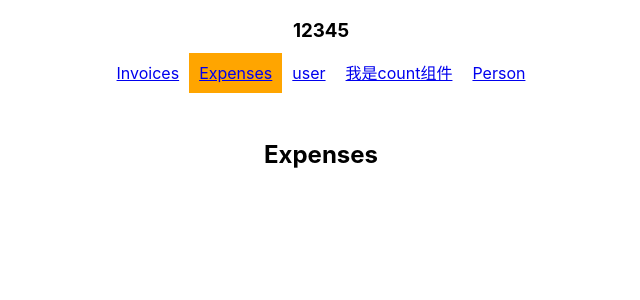
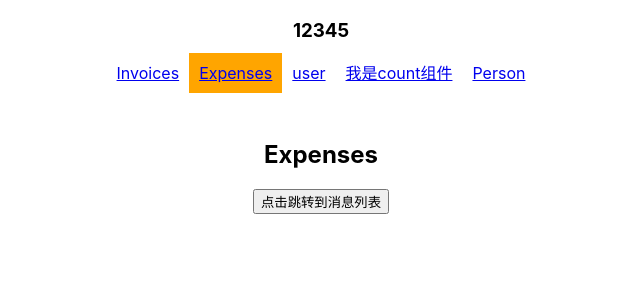
Before and after one commit to whxmm0608/xcx-react, a React (Create React App) app: page /expenses in a window 1280 px wide. Shown: the top 300 px of the page, without its empty margins (319-959 px from the left). Built offline with nearby package versions, Linux system fonts and the light colour scheme.

Commit message:
React Router V6传参方式（备注：与v5版本很大不同，注意）

```diff
--- a/src/index.js
+++ b/src/index.js
@@ -8,6 +8,7 @@ import Invoices from "./routes/invoices";
 import Person from "./routes/person";
 import User from "./routes/user";
 import Count from "./routes/count";
+import Message from "./routes/message";
 import axios from "axios";
 
 import { BrowserRouter, Routes, Route, Navigate } from "react-router-dom";
@@ -25,6 +26,7 @@ render(
         <Route path="invoices" element={<Invoices />} />
         <Route path="Person" element={<Person />} />
         <Route path="User" element={<User />} />
+        <Route path="Message/:province/:city" element={<Message />} />
         <Route path="Count">
           {/* //url传参 */}
           <Route path=":id" element={<Count />} />
--- a/src/routes/expenses.jsx
+++ b/src/routes/expenses.jsx
@@ -1,8 +1,19 @@
 import React from 'react';
+import { useNavigate } from 'react-router-dom'
 export default function Invoices () {
+  const navigate = useNavigate();
+  const naviParams = {
+    replace: false,
+    state: {
+      title: '方晟小鹏偶'
+    }
+  }
   return (
-      <main style={{ padding: "1rem 0" }}>
-        <h2>Expenses</h2>
-      </main>
-    );
-  }
+    <main style={{ padding: "1rem 0" }}>
+      <h2>Expenses</h2>
+      {/* navigate ---> 编程式路由导航 */}
+      {/* 注意params参数需要声明接收 */}
+      <button onClick={() => { navigate('/message/hunan/hengyang/?borthDate=20210803', naviParams) }}>点击跳转到消息列表</button>
+    </main>
+  );
+}
--- /dev/null
+++ b/src/routes/message.jsx
@@ -0,0 +1,25 @@
+import React from 'react';
+import { useSearchParams, useParams, useLocation } from 'react-router-dom'
+export default function Message () {
+
+  // React Router V6  接state参数(备注：刷新也可以保留参数)
+  const location = useLocation();
+  const { state } = location;
+  console.log('state', state);
+
+  // React Router V6  接params参数
+  const params = useParams();
+  console.log('params', params);
+
+  // React Router V6 接search参数 形如?xx=1&yy=2
+  const [searchParams] = useSearchParams();
+  let borthDate = searchParams.get('borthDate');
+  console.log(borthDate);
+
+
+    return (
+      <main style={{ padding: "1rem 0" }}>
+        <div>{ state.title}出生于{borthDate}</div>
+      </main>
+    );
+  }
--- a/src/routes/person.jsx
+++ b/src/routes/person.jsx
@@ -3,15 +3,10 @@ class Person extends React.Component{
     handleClick = () => {
         console.log(this.saveInput.value);
     }
-    handleGoto = () => {
-        console.log(this.saveInput.value);
-    }
-
     render () {
         return <div>
             <input type="text" ref={e => this.saveInput = e} />
             <button onClick={this.handleClick}>点击获取输入框的值</button>
-            <button onClick={this.handleGoto}>点击跳转到用户列表</button>
         </div>
     }
  }
```
